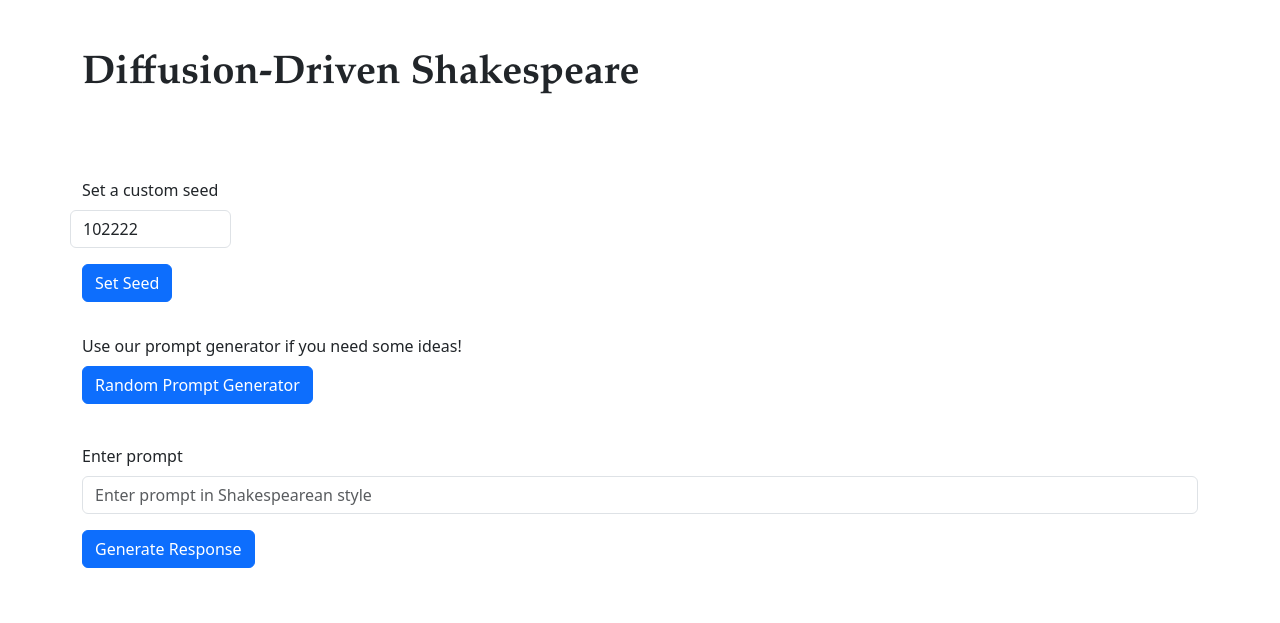
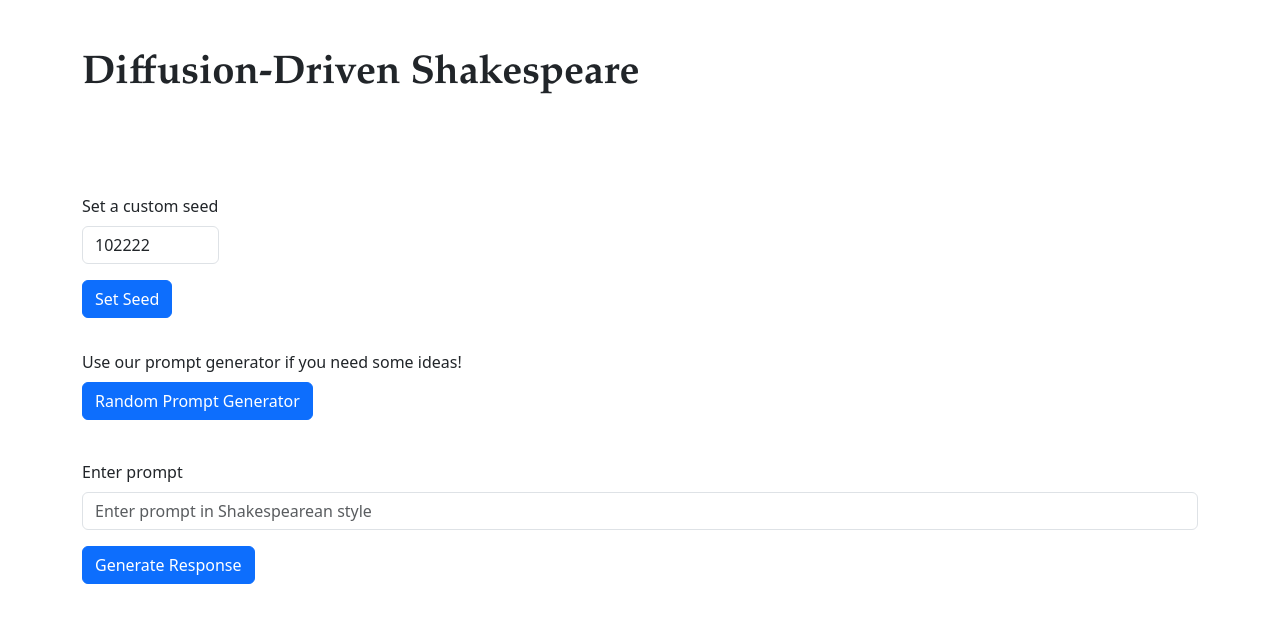
Before and after one commit to xianyingkong/diffusion-text-generation, a Flask app: page / in a window 1280 px wide. Shown: the top 623 px of the page. Run offline with Flask 3, Linux system fonts and the light colour scheme; some libraries are stand-ins or nearby versions.

Commit message:
finalize ui

```diff
--- a/templates/index.html
+++ b/templates/index.html
@@ -15,19 +15,19 @@
             <!-- Set Seed -->
             <div class="row">
                 <div class="col">
-                    <label class="mb-2" for="inlineFormInput"> Set a custom seed</label>
+
                     <div class="col-sm-3">
 
                         <form action="{{url_for('set_new_seed')}}" method="post" id="seed-form">
-                            <div class="form-inline row align-items-center">
+                            <div class="form-group">
+                                <label class="mb-2" for="inlineFormInput"> Set a custom seed</label>
                                 <input type="text" class="form-control mb-3 col-sm-3" id="inlineFormInput" name="input_seed" value=102222 required=required>
                             </div>
                             <div class="col-auto">
                                 <button type="submit" class="btn btn-primary mb-3">Set Seed</button>
+                                <p id="seed_set_success" style="display: none; overflow: hidden; white-space: nowrap;"><b>Successfully set seed!</b></p>
                             </div>
-                            <div class="col-auto" id="seed_set_success" style="display: none;">
-                                <p><b>Successfully set seed!</b></p>
-                            </div>
+
                         </form>
                     </div>
 
```
